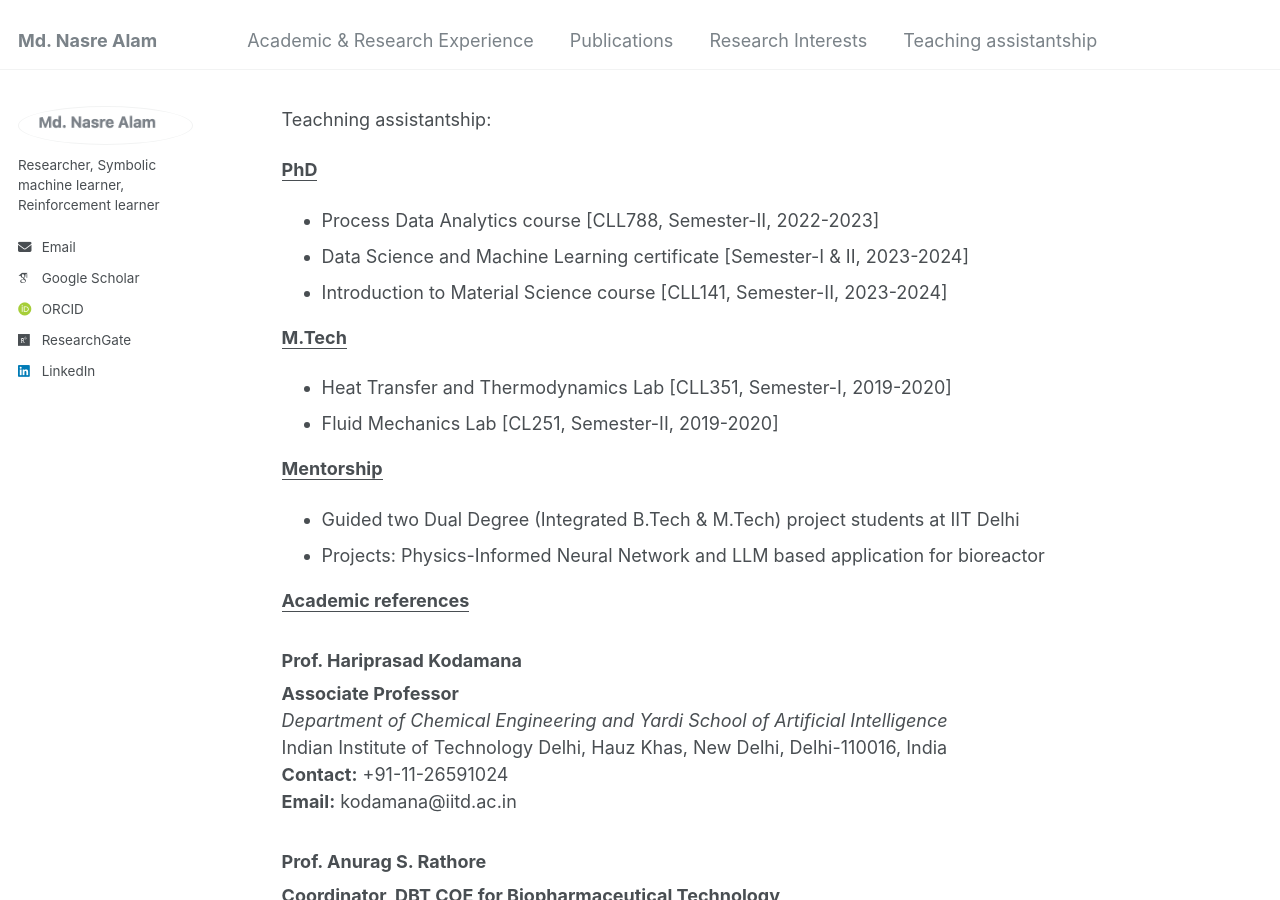
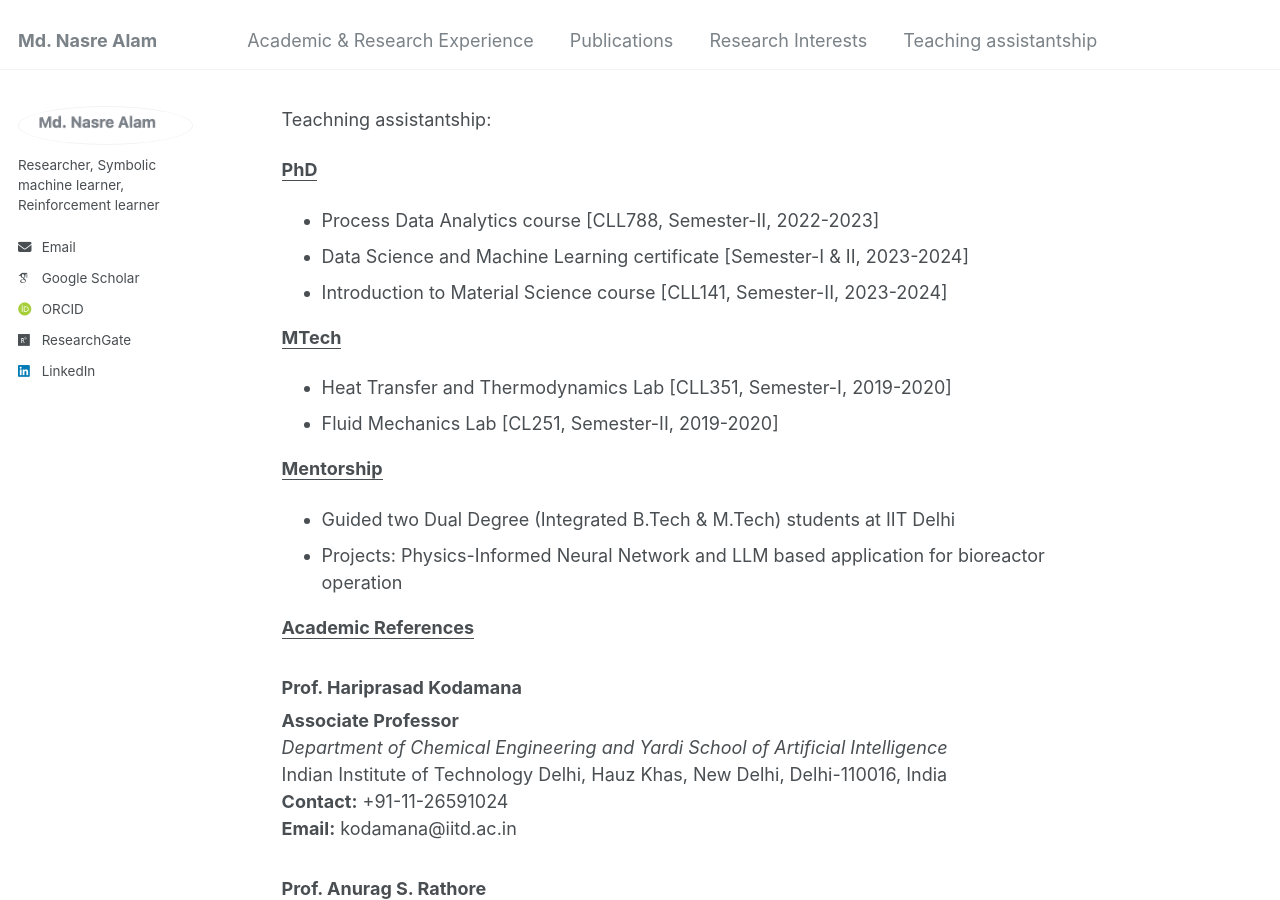
Before and after one commit to mdnasreiit/mdnasreiit.github.io, a Jekyll site: the page built from _pages/404.md, in a window 1280 px wide and 900 px high. Built offline with Jekyll 4.4.1, drawn with Linux system fonts in a browser that asks for light colours; some web fonts are replaced.

Commit message:
Update 404.md

```diff
--- a/_pages/404.md
+++ b/_pages/404.md
@@ -17,7 +17,7 @@ Teachning assistantship:
 - Introduction to Material Science course [CLL141, Semester-II, 2023-2024]
 
 
-<ins>**M.Tech**</ins>
+<ins>**MTech**</ins>
 
 - Heat Transfer and Thermodynamics Lab [CLL351, Semester-I, 2019-2020]
 - Fluid Mechanics Lab [CL251, Semester-II, 2019-2020]
@@ -25,12 +25,12 @@ Teachning assistantship:
 
 <ins>**Mentorship**</ins>
 
-- Guided two Dual Degree (Integrated B.Tech & M.Tech) project students at IIT Delhi
-- Projects: Physics-Informed Neural Network and LLM based application for bioreactor
+- Guided two Dual Degree (Integrated B.Tech & M.Tech) students at IIT Delhi
+- Projects: Physics-Informed Neural Network and LLM based application for bioreactor operation
 
 
 
-<ins>**Academic references**</ins>
+<ins>**Academic References**</ins>
 
 ###  **Prof. Hariprasad Kodamana**
 **Associate Professor**
```
